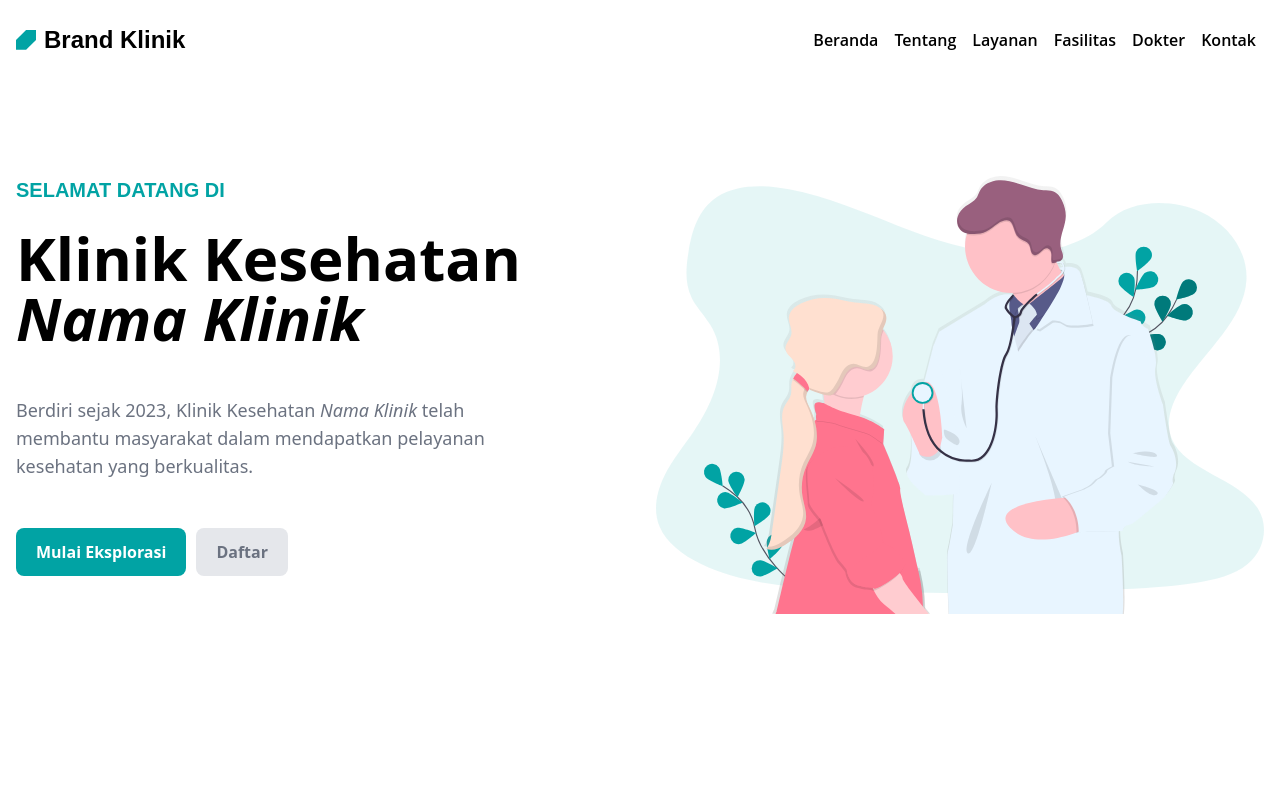
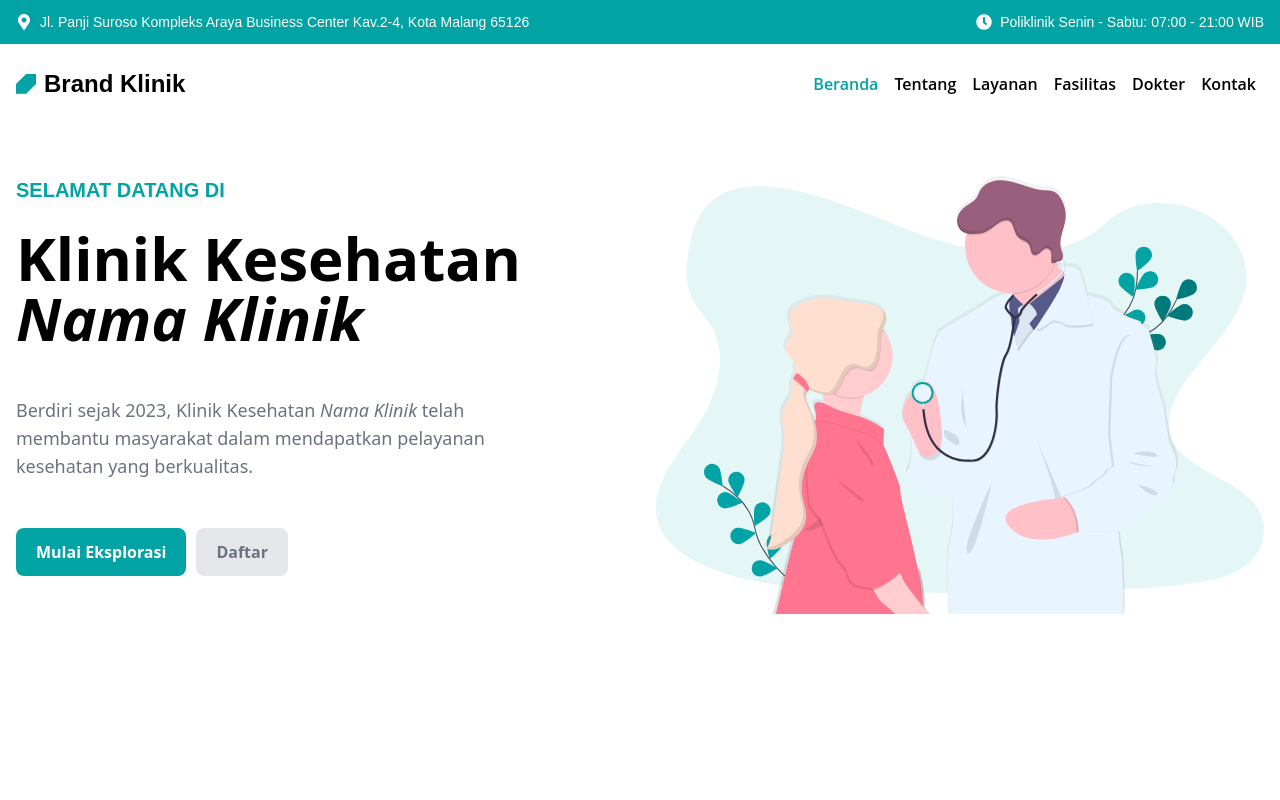
Before and after one commit to nuflakbrr/nouklinik, a Next.js app: page / in a window 1280 px wide. Shown: the top 800 px of the page. Built offline with nearby package versions, Linux system fonts and the light colour scheme.

Commit message:
implement active class link and new component

```diff
--- a/src/components/Common/Navbar/Navbar.tsx
+++ b/src/components/Common/Navbar/Navbar.tsx
@@ -1,12 +1,17 @@
 import { FC, useEffect } from 'react';
+import { FaMapMarkerAlt, FaClock } from 'react-icons/fa';
 import Link from 'next/link';
+import { useRouter } from 'next/router';
 
 import styles from './Navbar.module.css';
 import { headerNavLink } from '../../../data/headerNavLink';
+import { classNames } from '../../../lib/classNames';
 
 // import Logo from '';
 
 const Navbar: FC = () => {
+  const { pathname } = useRouter();
+
   // Navbar fixed position if scrolling
   useEffect(() => {
     window.onscroll = () => {
@@ -32,8 +37,45 @@ const Navbar: FC = () => {
     });
   };
 
+  // IsMenuActive handler
+  const isMenuActive = (path: string) => {
+    const isHomePage = pathname === '/' && path === '/';
+
+    if (isHomePage) {
+      return true;
+    }
+
+    return pathname !== '/' && path !== '/' && pathname.includes(path);
+
+    // if (typeof window !== 'undefined') {
+    //   return window.location.pathname === path ? 'text-primary' : 'text-black';
+    // }
+  };
+
   return (
-    <header className="bg-transparent dark:bg-slate-900 absolute top-0 left-0 w-full flex items-center z-10">
+    <header className="absolute top-0 left-0 w-full z-10">
+      <div className="hidden md:block bg-primary text-white py-3">
+        <div className="max-w-7xl mx-auto">
+          <div className="flex items-center justify-between px-4">
+            <div className="flex items-center justify-center">
+              <FaMapMarkerAlt className="mr-2" />
+              <p className="font-primary font-normal text-sm">
+                Jl. Panji Suroso Kompleks Araya Business Center Kav.2-4, Kota
+                Malang 65126
+              </p>
+            </div>
+
+            <div className="flex items-center justify-center">
+              <FaClock className="mr-2" />
+              <p className="font-primary font-normal text-sm">
+                Poliklinik Senin - Sabtu: 07:00 - 21:00 WIB
+              </p>
+            </div>
+          </div>
+        </div>
+      </div>
+
+      <div className="bg-transparent flex items-center">
         <div className="container">
           <div className="max-w-7xl mx-auto">
             <div className="flex items-center justify-between relative">
@@ -58,6 +100,7 @@ const Navbar: FC = () => {
                   </a>
                 </Link>
               </div>
+
               <div className="flex items-center px-4">
                 <button
                   id="hamburger"
@@ -85,7 +128,14 @@ const Navbar: FC = () => {
                     {headerNavLink.map((a, i) => (
                       <li className="group" key={i}>
                         <Link href={a.href} legacyBehavior>
-                        <a className="font-secondary font-semibold text-base text-black py-2 mx-8 lg:mx-2 flex group-hover:text-primary dark:group-hover:text-emerald-500 transition duration-300 ease-in-out">
+                          <a
+                            className={classNames(
+                              isMenuActive(a.href)
+                                ? 'text-primary'
+                                : 'text-black',
+                              'font-secondary font-semibold text-base py-2 mx-8 lg:mx-2 flex group-hover:text-primary transition duration-300 ease-in-out'
+                            )}
+                          >
                             {a.title}
                           </a>
                         </Link>
@@ -97,6 +147,7 @@ const Navbar: FC = () => {
             </div>
           </div>
         </div>
+      </div>
     </header>
   );
 };
```
Lines whose indentation alone changed are shown as unchanged.
